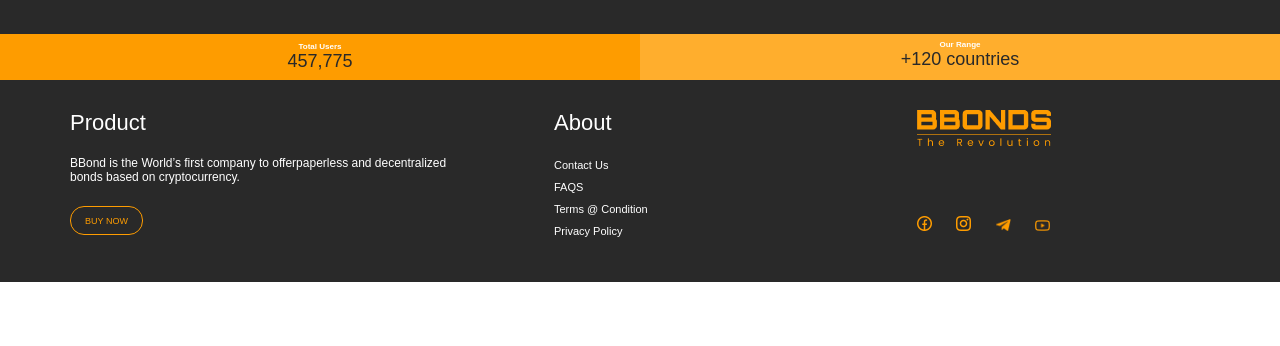
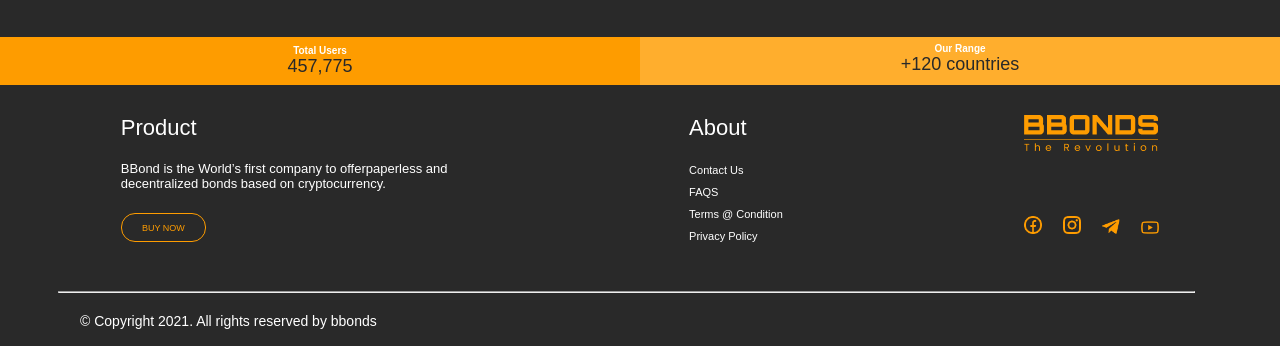
Before and after one commit to ali-203/Bond-tamplate, a plain HTML site: page index.html in a window 1280 px wide. Shown: the part 2125-2471 px from the top of the page. Before the commit the page ends 2407 px from the top, so only its background shows below. Drawn offline with Linux system fonts and the light colour scheme.

Commit message:
updated css

```diff
--- a/index.html
+++ b/index.html
@@ -44,6 +44,7 @@
 </div>
 
 <div class="first-three">
+
 <div class="div-one">
 <img src="./images/secure-01 1.png" width="170px" height="170px" />
 <h4>Secure</h4>
@@ -59,8 +60,8 @@
     <img src="./images/group.png" width="150px" height="150px"/>
     <h4>Decenterlized</h4>
 <p>Leam More</p>
+
 </div>
-
 </div>
  <div class="first-four">
     <div class="div-one">
@@ -125,7 +126,7 @@
 <div class="left-right" >
     <div class="div-left">
         <h1>Product</h1>
-<p>BBond is the World’s first company to offerpaperless and decentralized<br> bonds based on cryptocurrency.</p>
+<p>BBond is the World’s first company to offerpaperless and <br>decentralized bonds based on cryptocurrency.</p>
 <button>BUY NOW</button>
     </div>
 
@@ -143,16 +144,19 @@
         <img src="./images/Vector (2).png"/>
 
     <div class="images-four">
-        <img src="./images/Vector (3).png" width="15px"/>
-        <img src="./images/Vector (4).png" width="15px"/>
-        <img src="./images/Vector (5).png" width="15px"/>
-        <img src="./images/Vector (6).png" width="15px"/>
+        <img src="./images/Vector (3).png" width="18px"/>
+        <img src="./images/Vector (4).png" width="18px"/>
+        <img src="./images/Vector (5).png" width="18px"/>
+        <img src="./images/Vector (6).png" width="18px"/>
     </div>
     </div>
-</div>
 
 
-
+ </div>
+<div  class="end">
+    <hr class="line">
+<p>© Copyright 2021. All rights reserved by bbonds</p>
+</div>
 
 
 
--- a/styles.css
+++ b/styles.css
@@ -21,10 +21,12 @@ body{
     padding-top: 20px;
     justify-content: space-between;
     display: flex;
-    padding-left: 67px;
+    margin-left: 60px;
 }
 
 .nav-div a{
+    font-weight: normal;
+    font-size: 15px;
     color: white;
     text-decoration: none;
     padding-right: 20px;
@@ -83,8 +85,8 @@ background-color: #FE9C00;
 }
 
 .product-div {
-    /* height: 900px; */
-    padding-bottom: 35px;
+
+    padding-bottom: 50px;
     background-color: #FE9C00;
 
 }
@@ -103,9 +105,8 @@ background-color: #FE9C00;
     color: #FFFFFF;
 }
 .bond-text p{
-    width: 74%;
-
-    font-size: 17px;
+    width: 60%;
+    font-size: 14px;
     margin-top: 20px;
 }
 .first-three {
@@ -113,6 +114,7 @@ background-color: #FE9C00;
     margin-right: 30px;
     margin-top: 20px;
     display: flex;
+    flex-wrap: wrap;
     justify-content: center;
 }
 .first-four {
@@ -120,6 +122,7 @@ background-color: #FE9C00;
     margin-right: 30px;
     margin-top: 30px;
     display: flex;
+    flex-wrap: wrap;
     justify-content: center;
 }
 
@@ -290,6 +293,7 @@ line-height: 40px;
     text-align: center;
 }
 .footer-div  h6{
+    font-size: 10px;
     color: white;
 }
 .footer-div h2{
@@ -297,19 +301,21 @@ line-height: 40px;
     font-weight: 500;
 }
 .left-right {
-    background-color:#292929;
+    background-color: #292929;
     display: flex;
+    flex-wrap: wrap;
+    justify-content: space-around;
     padding-bottom: 30px;
 }
 .div-left {
-    margin-left: 70px;
+
     background-color:#292929;
-flex: 40%;
+/* flex: 40%; */
 }
 
 .div-right{
     background-color:#292929;
-    flex: 30%;
+    /* flex: 20%; */
 }
 
 .div-left h1 {
@@ -318,14 +324,15 @@ color: white;
 font-weight: 100;
 }
 .div-left p{
-    font-size: 12px;
+    font-size: 13px;
     margin-top: 20px;
     color: white;
+
 
 }
 .logo{
     background-color:#292929;
-    flex: 30%;
+    /* flex: 40%; */
 }
 
 .div-left button{
@@ -333,7 +340,7 @@ font-weight: 100;
     color: #FE9C00;
     background: transparent;
     outline: none;
-    width: 73px;
+    width: 85px;
     height: 29px;
     border-radius: 14px;
     border: 1px solid #FE9C00;
@@ -353,9 +360,21 @@ font-weight: 100;
     line-height: 22px;
     list-style-type: none;
 }
-
 .images-four {
-    font-size: 88px;
+    letter-spacing: -3px;
+    font-size: 86px;
+}
+.end {
+    display: flex;
+    flex-direction: column;
+    padding-bottom: 20px;
+    background-color: #292929;
+}
+.end p{
+    font-size: 14px;
+    margin-top: 20px;
+    margin-left: 80px;
+    color: white;
 }
 
 
```
